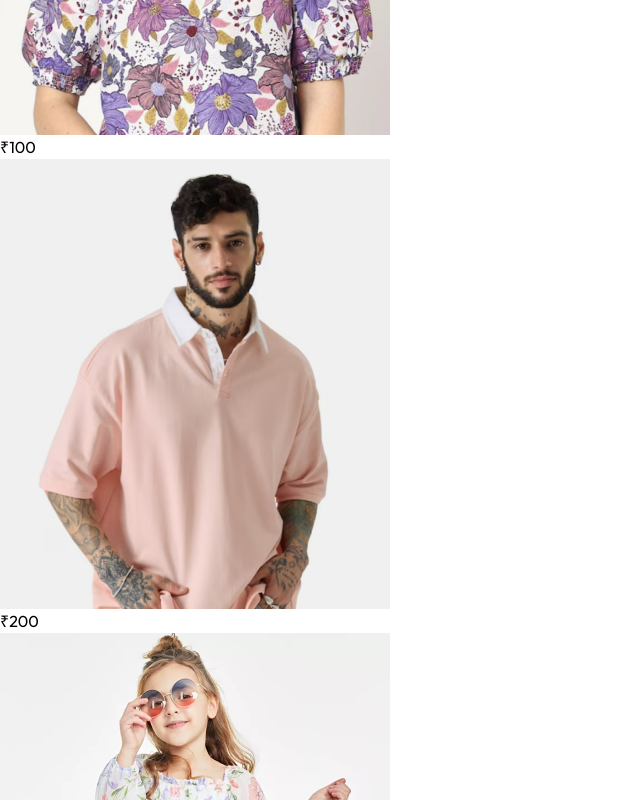
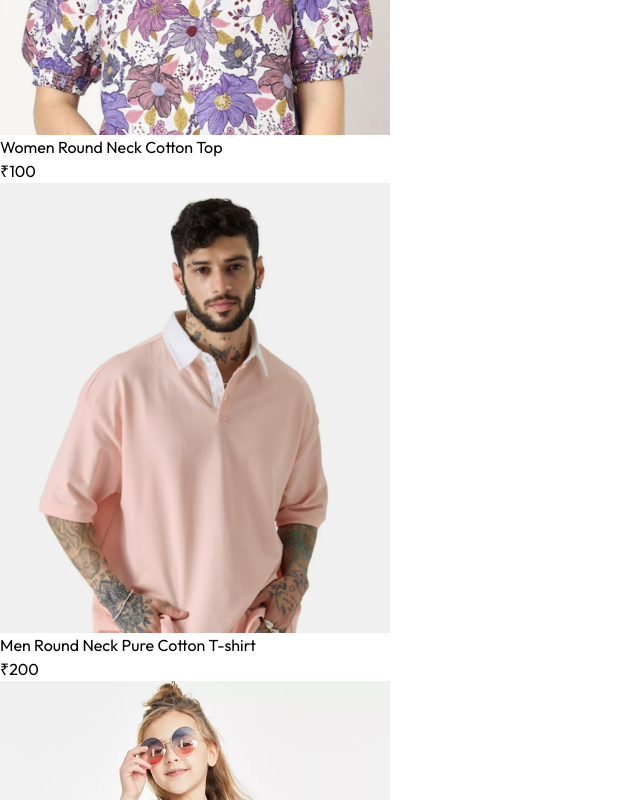
Before and after one commit to Kailash0303/E-COMMERCE, a React (Vite) app in the folder frontend/: page / in a window 1280 px wide. Shown: the part 1700-2500 px from the top of the page, without its empty margins (0-640 px from the left). Built offline with nearby package versions, Linux system fonts and the light colour scheme.

Commit message:
modified ProductItem.jsx

```diff
--- a/frontend/src/components/ProductItem.jsx
+++ b/frontend/src/components/ProductItem.jsx
@@ -15,7 +15,7 @@
             <img  className='hover:scale-110 transition ease-in-out' src={image[0]} alt="" />
         </div>
 
-        <p className='pt-3 pb-1 text-sm'></p>
+        <p className='pt-3 pb-1 text-sm'>{name}</p>
         <p className='text-sm font-medium' >{currency}{price}</p>
         </Link>
 
```
